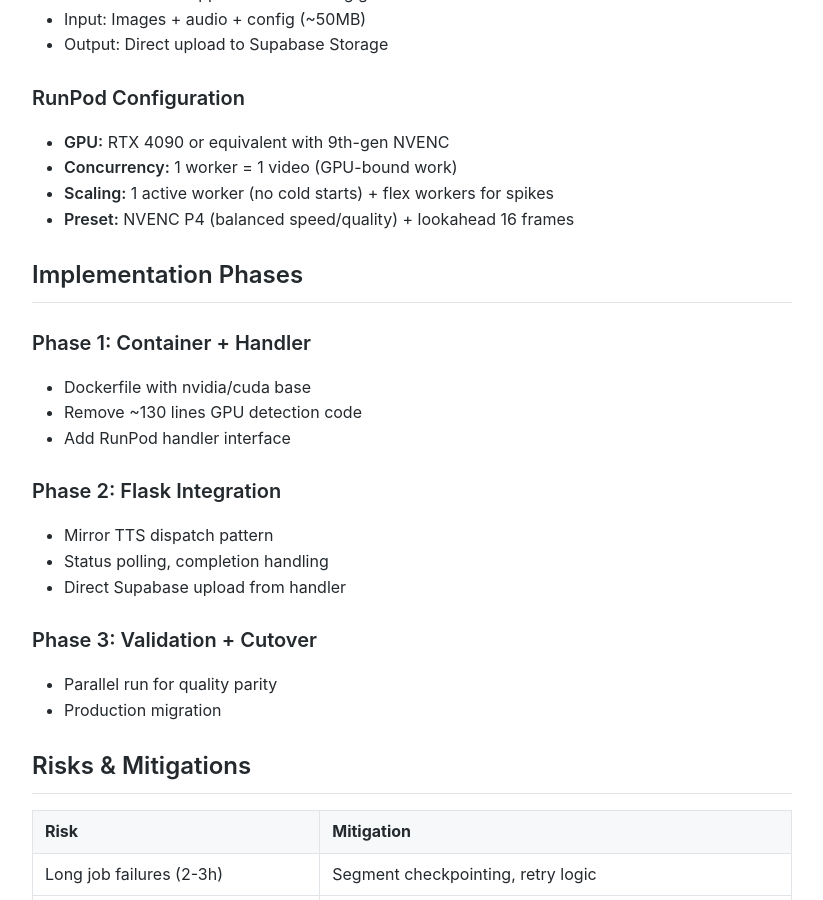
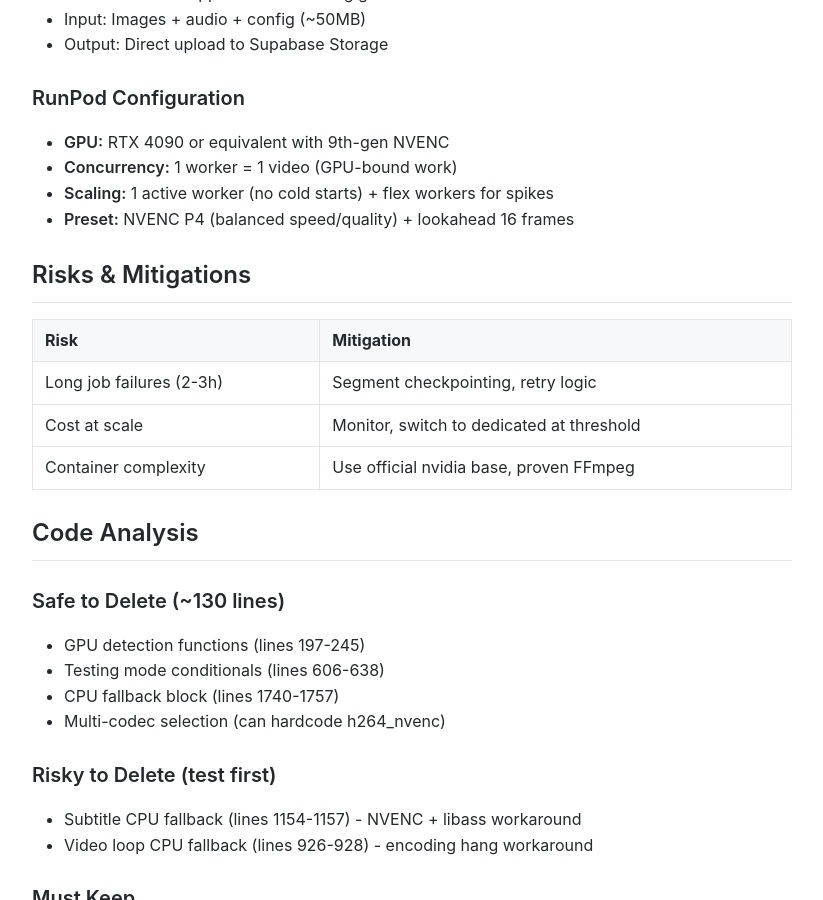
Before and after one commit to MariusWilsch/public-wilsch-ai-pages, a Jekyll site: the page built from project/paul_youtube_fullstack/videogen-scaling-spike.md, in a window 1280 px wide and 900 px high, scrolled down 1676 px. Shown: the whole window, without its empty margins (228-1051 px from the left). Built offline with Jekyll 4.4.1, drawn with Linux system fonts in a browser that asks for light colours; our own code applies the rules of GitHub Pages for plain Markdown files.

Commit message:
Sync from hippocampus 2025-12-19

```diff
--- a/project/paul_youtube_fullstack/videogen-scaling-spike.md
+++ b/project/paul_youtube_fullstack/videogen-scaling-spike.md
@@ -63,25 +63,6 @@ After:   Flask (CPU) → RunPod (Express container) → video
 - **Scaling:** 1 active worker (no cold starts) + flex workers for spikes
 - **Preset:** NVENC P4 (balanced speed/quality) + lookahead 16 frames
 
-## Implementation Phases
-
-### Phase 1: Container + Handler
-
-- Dockerfile with nvidia/cuda base
-- Remove ~130 lines GPU detection code
-- Add RunPod handler interface
-
-### Phase 2: Flask Integration
-
-- Mirror TTS dispatch pattern
-- Status polling, completion handling
-- Direct Supabase upload from handler
-
-### Phase 3: Validation + Cutover
-
-- Parallel run for quality parity
-- Production migration
-
 ## Risks & Mitigations
 
 | Risk | Mitigation |
```
